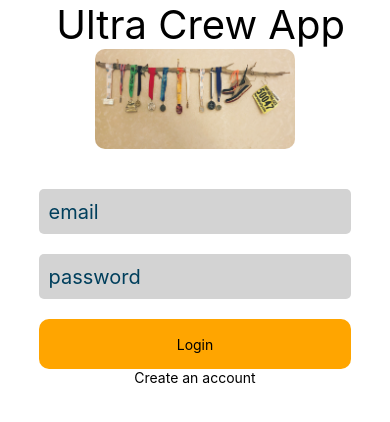
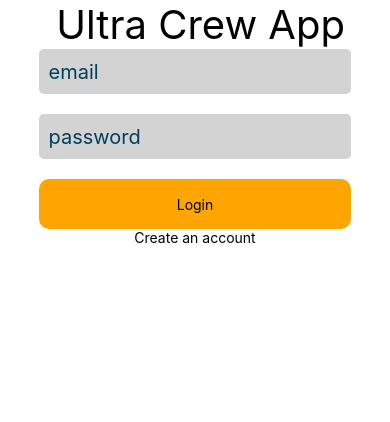
Before and after one commit to GreenField-Org/ultracrewmobile, a React Native app: screen / in a window 390 px wide. Shown: the top 422 px of the page. Built offline with nearby package versions, Linux system fonts and the light colour scheme.

Commit message:
ultracrewmobile#8. removing image from login screen

```diff
--- a/LoginScreen.js
+++ b/LoginScreen.js
@@ -8,7 +8,6 @@ export default function LoginScreen() {
   return (
     <View style={styles.container}>
     <Text style={styles.titleText}> Ultra Crew App</Text>
-      <Image source ={require("./assets/shoes.jpg")} style={styles.image}/>
       <View style={styles.inputView}>
 
   <TextInput
```
